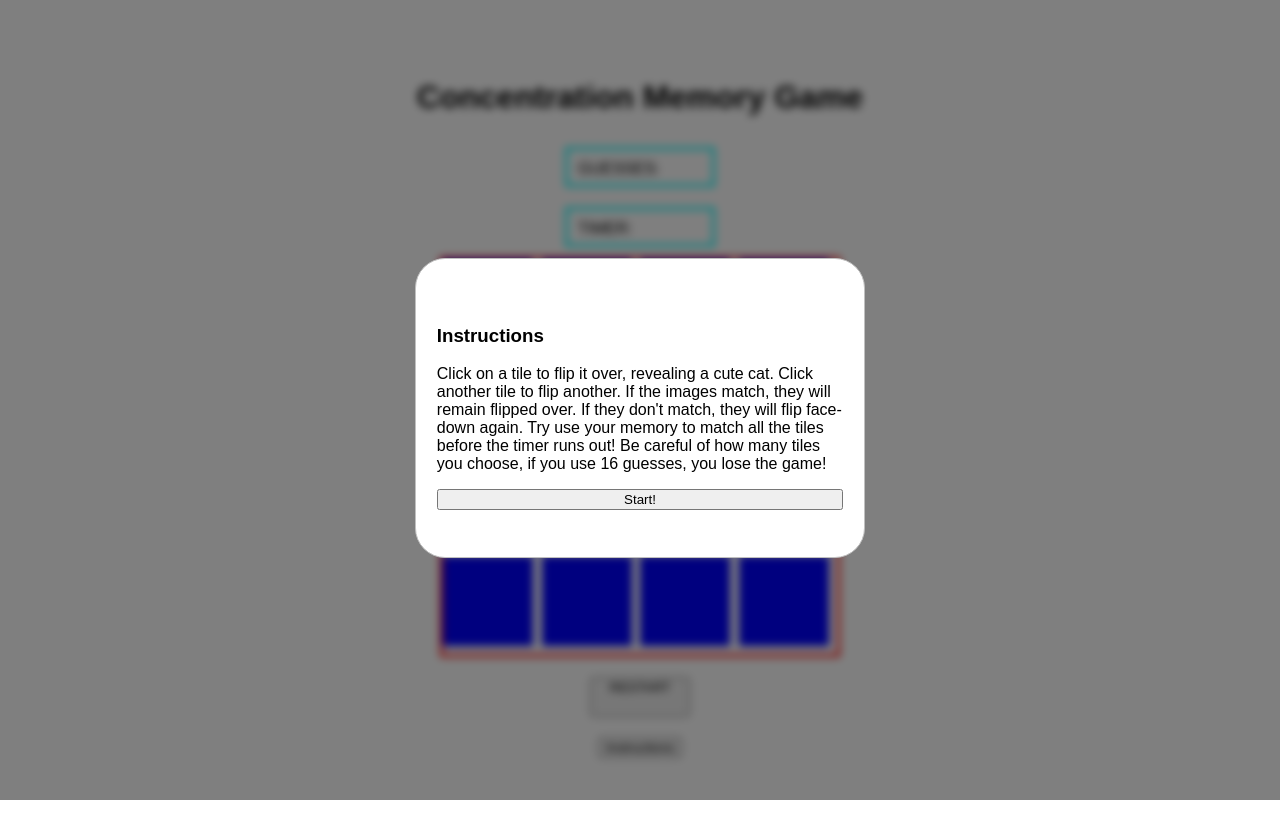
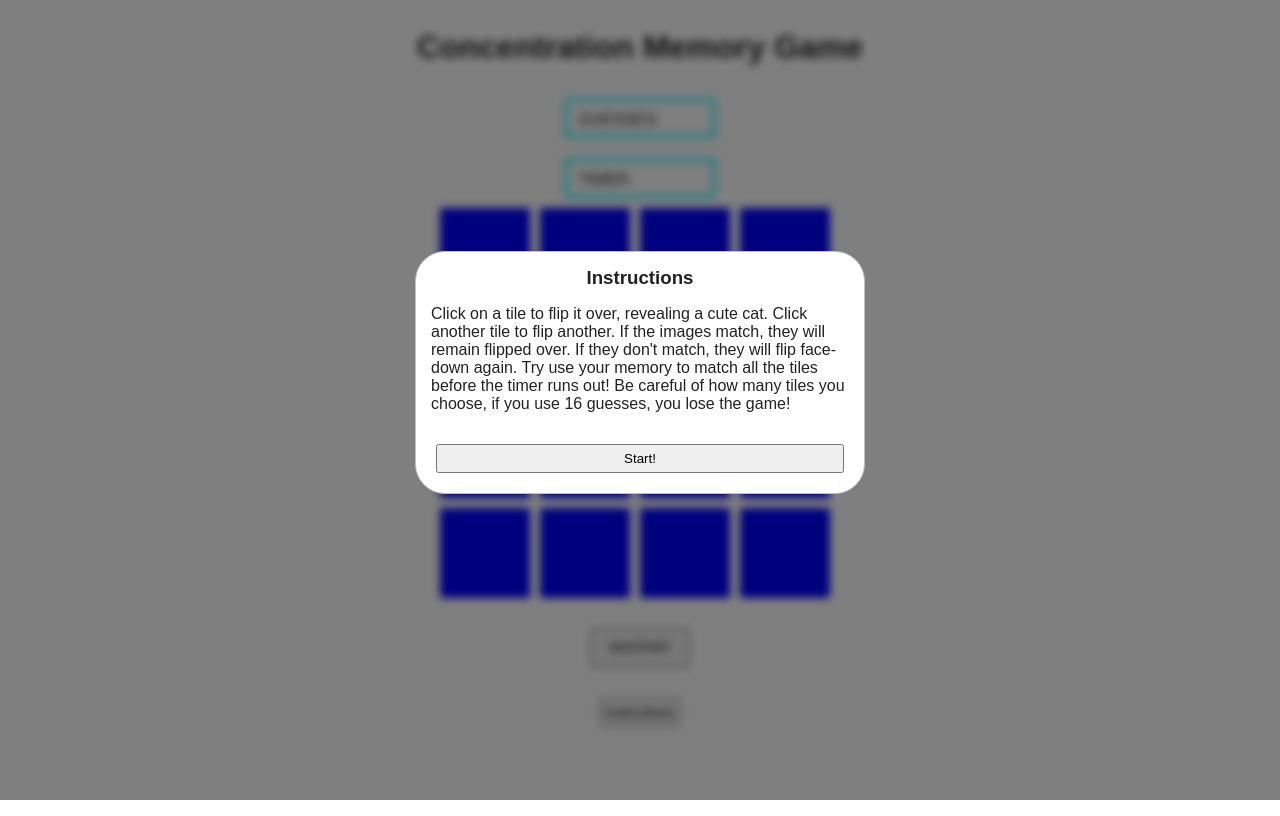
Before and after one commit to normalspoon/myGame, a plain HTML site: page index.html in a window 1280 px wide. Drawn offline with Linux system fonts and the light colour scheme.

Commit message:
fixed some css

```diff
--- a/index.html
+++ b/index.html
@@ -31,7 +31,7 @@
     <button id="actionButton">RESTART</button>
 
     <section class="modal">
-    <div>
+    <div class = "modalContent">
         <h3> Instructions </h3>
         <p>
             Click on a tile to flip it over, revealing a cute cat. Click another tile to flip another.
@@ -44,7 +44,7 @@
     </section>
 
     <div class="overlay"></div>
-    <button class="btn btn-open">Instructions</button>
+    <button class="btn">Instructions</button>
 
     <script src="./script.js"></script>
 </body>
--- a/style.css
+++ b/style.css
@@ -8,9 +8,9 @@ body {
     flex-direction: column;
     align-items: center;
     justify-content: center;
-    color: #222
+    color: #222;
     position: relative;
-    min-height: 100vh;
+    min-height: 50vh;
 }
 #attempts {
     height: 40px;
@@ -32,7 +32,6 @@ body {
   display: grid;
   grid-template-columns: repeat(4, 1fr);
   grid-template-rows: repeat(4, 1fr);
-  border: solid red;
   height: 400px;
   width: 400px;
 
@@ -48,12 +47,8 @@ background-size: cover;
 }
 
 #actionButton {
-    display: flex;
-    flex-direction: row;
     height: 40px;
     width: 100px;
-    text-align: center;
-    justify-content: center;
     margin: 20px;
 }
 
@@ -62,8 +57,8 @@ background-size: cover;
     flex-direction: column;
     justify-content: center;
     width: 450px;
-    padding: 1.3rem;
-    min-height: 300px;
+    padding: 10px;
+    min-height: 200px;
     position: absolute;
     background-color: white;
     border: 1.5px solid #c0c0c0;
@@ -71,18 +66,10 @@ background-size: cover;
     z-index: 2;
 }
 
-/* .modal .flex {
-    display: flex;
-    align-items: right;
-    justify-content: space-between;
-} */
-
 .overlay{
     position: fixed;
     top: 0;
     bottom: 0;
-    left: 0;
-    right: 0;
     width: 100%;
     height: 100%;
     background: rgba(0,0,0,0.5);
@@ -93,3 +80,20 @@ background-size: cover;
 .hidden {
     display: none;
 }
+
+.modalContent {
+    display: flex;
+    flex-direction: column;
+    align-items: center;
+    padding: 5px;
+    margin: auto;
+
+}
+h3 {
+    margin: 0;
+}
+
+.btn {
+    padding: 5px;
+    margin: 10px;
+}
```
